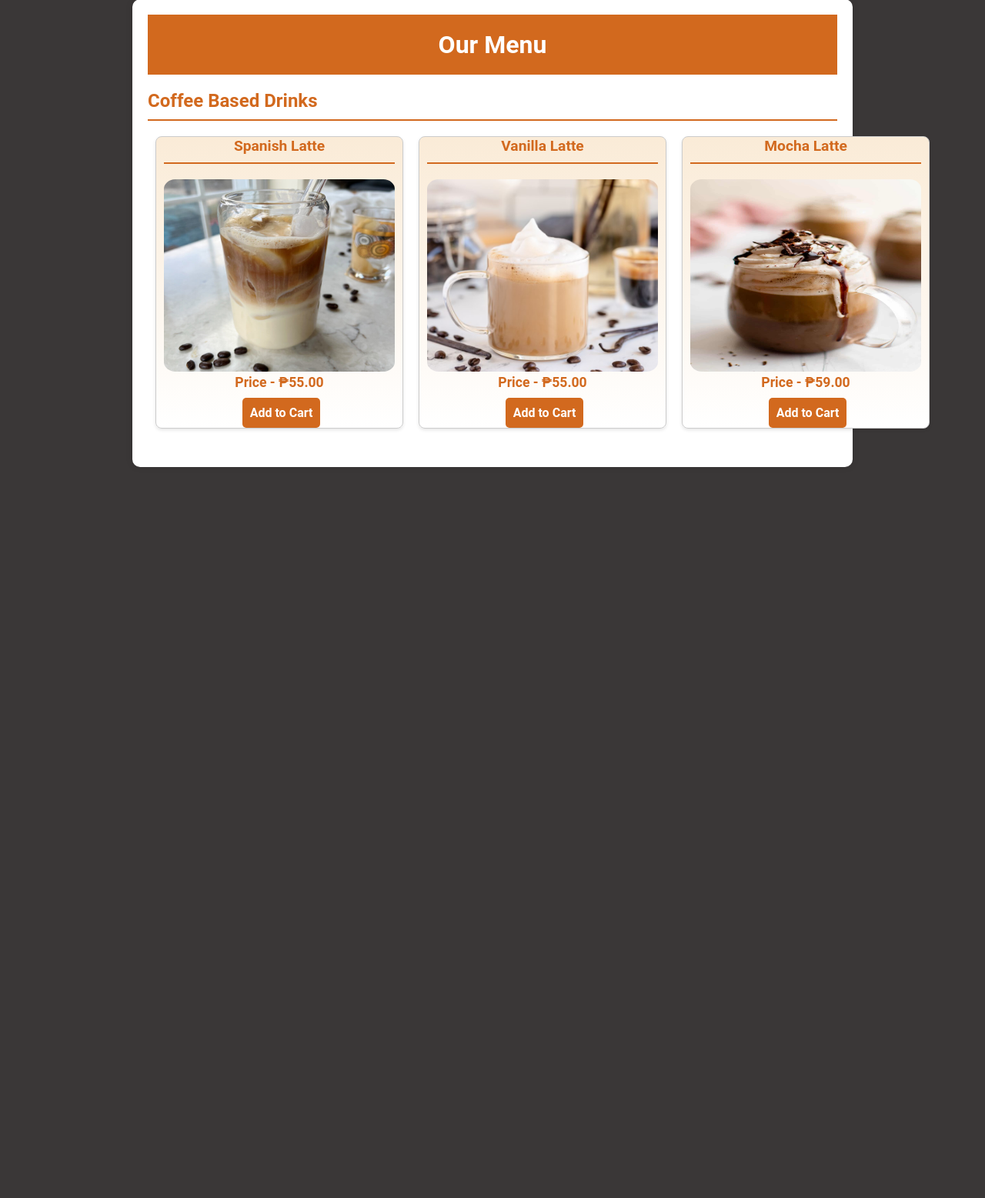
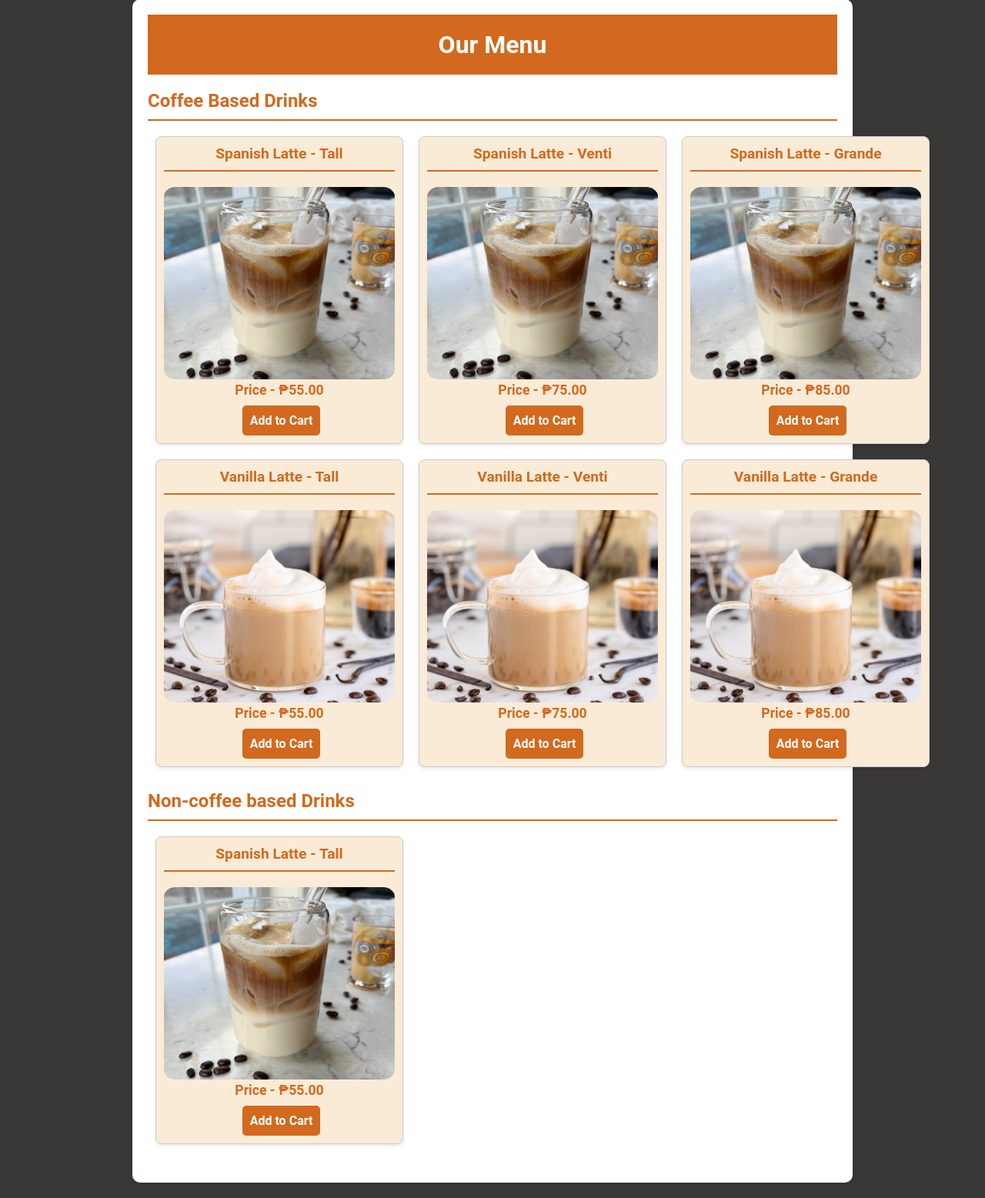
Before and after one commit to floodro/Kapehans, a Django app: page /store/ in a window 1280 px wide. Shown: the part 122-1679 px from the top of the page at 77% size. Before the commit the page ends 729 px from the top, so only its background shows below. Run offline with Django 5.2, Linux system fonts and the light colour scheme; some libraries are stand-ins or nearby versions.

Commit message:
Added changes.

```diff
--- a/accounts/views.py
+++ b/accounts/views.py
@@ -14,7 +14,7 @@ def loginCustomer(request):
         if user is not None:
             login(request, user)
             print("Login successful!")
-            return redirect("store")
+            return redirect("menu")
         else:
             messages.error(request, "Invalid username or password")
 
--- a/orders/templates/cart.html
+++ b/orders/templates/cart.html
@@ -4,7 +4,7 @@
 <head>
     <meta charset="UTF-8">
     <meta name="viewport" content="width=device-width, initial-scale=1.0">
-    <title> Kapehans - Ordering System </title>
+    <title> Kapehans - Your Cart </title>
     <link rel="stylesheet" href="{% static 'css/cart.css' %}">
 </head>
 <body>
--- a/orders/views.py
+++ b/orders/views.py
@@ -39,6 +39,7 @@ def removeFromCart(request, item_id):
     cart_item_in_cart = get_object_or_404(CartItemInCart, id=item_id)
     cart_item_in_cart.cart.items.remove(cart_item_in_cart.cart_item)
     cart_item_in_cart.cart_item.delete()
+
     cart_item_in_cart.delete()
 
     return redirect('orders:viewCart')
--- a/static/css/store.css
+++ b/static/css/store.css
@@ -130,7 +130,7 @@ nav img {
     flex-direction: column;
     align-items: center;
     padding: 0;
-    background: linear-gradient(antiquewhite, white);
+    background: antiquewhite;
 }
 
 .card-content {
@@ -143,6 +143,7 @@ nav img {
 .item-name {
     font-size: 1.2em;
     font-weight: bold;
+    margin-top: 10px;
     margin-bottom: 10px;
     color: #333;
 }
@@ -175,6 +176,7 @@ nav img {
 .add-to-cart-btn {
     padding: 10px;
     margin-left: 5px;
+    margin-bottom: 10px;
     background-color: #d2691e;
     color: #fff;
     border: none;
--- a/store/admin.py
+++ b/store/admin.py
@@ -1,4 +1,3 @@
 from django.contrib import admin
-from .models import Product
 
 # Register your models here.
--- a/store/templates/store.html
+++ b/store/templates/store.html
@@ -36,25 +36,28 @@
         <header class="menu-header">
             <form action='{% url 'orders:viewCart' %}'>
                 <h1>Our Menu </h1>
+
+                {% if messages %}
+                    <div id="messages">
+                        {% for message in messages %}
+                            <div class="message {{ message.tags }}">{{ message }}</div>
+                        {% endfor %}
+                    </div>
+                {% endif %}
             </form>
         </header>
 
         <section class="menu-section">
             <h2>Coffee Based Drinks</h2>
-            {% if messages %}
-            <div id="messages">
-                {% for message in messages %}
-                <div class="message {{ message.tags }}">{{ message }}</div>
-                {% endfor %}
-            </div>
-            {% endif %}
+
+
             <div class="cards-container">
                 <div class="card">
                     <div class="card-content">
                         <form method="post" class="add-to-cart-form" action='{% url 'orders:addToCart' %}'>
                             {% csrf_token %}
-                            <input type="hidden" name="item_name" value="Spanish Latte">
-                            <h2 class="item-name"> Spanish Latte </h2>
+                            <input type="hidden" name="item_name" value="Spanish Latte - Tall">
+                            <h2 class="item-name"> Spanish Latte - Tall</h2>
 
                             <img src="{% static 'images/menu/spanish-latte.jpg' %}" class="item-image" alt="Spanish Latte - Tall">
 
@@ -69,10 +72,42 @@
                     <div class="card-content">
                         <form method="post" class="add-to-cart-form" action='{% url 'orders:addToCart' %}'>
                             {% csrf_token %}
-                            <input type="hidden" name="item_name" value="Vanilla Latte">
-                            <h2 class="item-name"> Vanilla Latte </h2>
+                            <input type="hidden" name="item_name" value="Spanish Latte - Venti">
+                            <h2 class="item-name"> Spanish Latte - Venti </h2>
 
-                            <img src="{% static 'images/menu/vanilla-latte.jpg' %}" class="item-image" alt="Spanish Latte - Tall">
+                            <img src="{% static 'images/menu/spanish-latte.jpg' %}" class="item-image" alt="Spanish Latte - Venti">
+
+                            <p class="item-price">Price - ₱75.00</p>
+                            <input type="hidden" name="item_price" value="75.00">
+                            <button type="submit" class="add-to-cart-btn">Add to Cart</button>
+                        </form>
+                    </div>
+                </div>
+
+                <div class="card">
+                    <div class="card-content">
+                        <form method="post" class="add-to-cart-form" action='{% url 'orders:addToCart' %}'>
+                            {% csrf_token %}
+                            <input type="hidden" name="item_name" value="Spanish Latte - Grande">
+                            <h2 class="item-name"> Spanish Latte - Grande </h2>
+
+                            <img src="{% static 'images/menu/spanish-latte.jpg' %}" class="item-image" alt="Spanish Latte - Grande">
+
+                            <p class="item-price">Price - ₱85.00</p>
+                            <input type="hidden" name="item_price" value="85.00">
+                            <button type="submit" class="add-to-cart-btn">Add to Cart</button>
+                        </form>
+                    </div>
+                </div>
+
+                <div class="card">
+                    <div class="card-content">
+                        <form method="post" class="add-to-cart-form" action='{% url 'orders:addToCart' %}'>
+                            {% csrf_token %}
+                            <input type="hidden" name="item_name" value="Vanilla Latte - Tall">
+                            <h2 class="item-name"> Vanilla Latte - Tall </h2>
+
+                            <img src="{% static 'images/menu/vanilla-latte.jpg' %}" class="item-image" alt="Vanilla Latte - Tall">
 
                             <p class="item-price">Price - ₱55.00</p>
                             <input type="hidden" name="item_price" value="55.00">
@@ -84,7 +119,41 @@
 
                 <div class="card">
                     <div class="card-content">
-                        <form method="POST" class="add-to-cart-form" action="orders:addToCart">
+                        <form method="post" class="add-to-cart-form" action='{% url 'orders:addToCart' %}'>
+                            {% csrf_token %}
+                            <input type="hidden" name="item_name" value="Vanilla Latte - Venti">
+                            <h2 class="item-name"> Vanilla Latte - Venti</h2>
+
+                            <img src="{% static 'images/menu/vanilla-latte.jpg' %}" class="item-image" alt="Vanilla Latte - Venti">
+
+                            <p class="item-price">Price - ₱75.00</p>
+                            <input type="hidden" name="item_price" value="75.00">
+
+                            <button type="submit" class="add-to-cart-btn">Add to Cart</button>
+                        </form>
+                    </div>
+                </div>
+
+                <div class="card">
+                    <div class="card-content">
+                        <form method="post" class="add-to-cart-form" action='{% url 'orders:addToCart' %}'>
+                            {% csrf_token %}
+                            <input type="hidden" name="item_name" value="Vanilla Latte - Grande">
+                            <h2 class="item-name"> Vanilla Latte - Grande </h2>
+
+                            <img src="{% static 'images/menu/vanilla-latte.jpg' %}" class="item-image" alt="Vanilla Latte - Grande">
+
+                            <p class="item-price">Price - ₱85.00</p>
+                            <input type="hidden" name="item_price" value="85.00">
+
+                            <button type="submit" class="add-to-cart-btn">Add to Cart</button>
+                        </form>
+                    </div>
+                </div>
+
+                <!--div class="card">
+                    <div class="card-content">
+                        <form method="POST" class="add-to-cart-form" action="{% url 'orders:addToCart' %}">
                             {% csrf_token %}
                             <input type="hidden" name="item_name" value="Mocha Latte">
                             <h2 class="item-name"> Mocha Latte </h2>
@@ -97,11 +166,31 @@
                             <button type="submit" class="add-to-cart-btn">Add to Cart</button>
                         </form>
                     </div>
-                </div>
-
+                </div-->
             </div>
             <!-- More cards containers here... -->
         </section>
+
+        <section class="menu-section">
+            <h2>Non-coffee based Drinks</h2>
+
+
+            <div class="cards-container">
+                <div class="card">
+                    <div class="card-content">
+                        <form method="post" class="add-to-cart-form" action='{% url 'orders:addToCart' %}'>
+                            {% csrf_token %}
+                            <input type="hidden" name="item_name" value="Spanish Latte - Tall">
+                            <h2 class="item-name"> Spanish Latte - Tall</h2>
+
+                            <img src="{% static 'images/menu/spanish-latte.jpg' %}" class="item-image" alt="Spanish Latte - Tall">
+
+                            <p class="item-price">Price - ₱55.00</p>
+                            <input type="hidden" name="item_price" value="55.00">
+                            <button type="submit" class="add-to-cart-btn">Add to Cart</button>
+                        </form>
+                    </div>
+                </div>
     </main>
 
 <script>
@@ -110,7 +199,7 @@
         if (messages) {
             setTimeout(function() {
                 messages.style.display = 'none';
-            }, 1000); // Adjust the time as needed
+            }, 1000);
         }
     });
 </script>
--- a/store/urls.py
+++ b/store/urls.py
@@ -3,7 +3,7 @@ from . import views
 
 urlpatterns = [
     path("", views.landingPage, name="landing"),
-    path("store/", views.storePage, name="store"),
+    path("store/", views.storePage, name="menu"),
     path("about/", views.aboutUs, name="about"),
     path("contact/", views.contactUs, name="contact"),
     path("reviews/", views.reviews, name="reviews")
```
Also changed, not shown: orders/models.py (+9 -3 lines), store/models.py (+0 -7 lines), accounts/migrations/0001_initial.py, accounts/migrations/0002_rename_password1_user_password_remove_user_password2_and_more.py (deleted), accounts/migrations/0003_alter_user_role.py (deleted), db.sqlite3 (deleted), orders/migrations/0001_initial.py, orders/migrations/0002_remove_cartitem_user.py (added), orders/migrations/0003_alter_cartitem_quantity.py (added), store/migrations/0001_initial.py, store/migrations/0002_delete_product.py (added).
